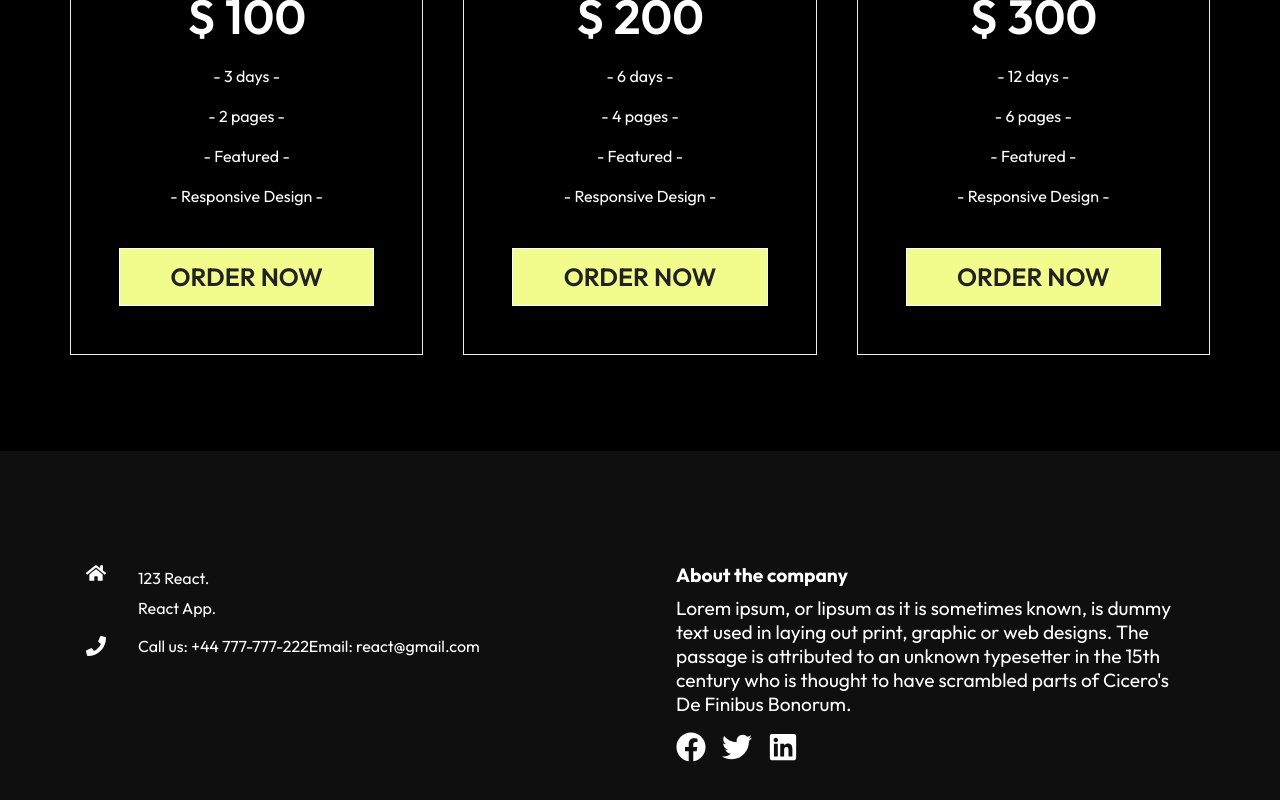
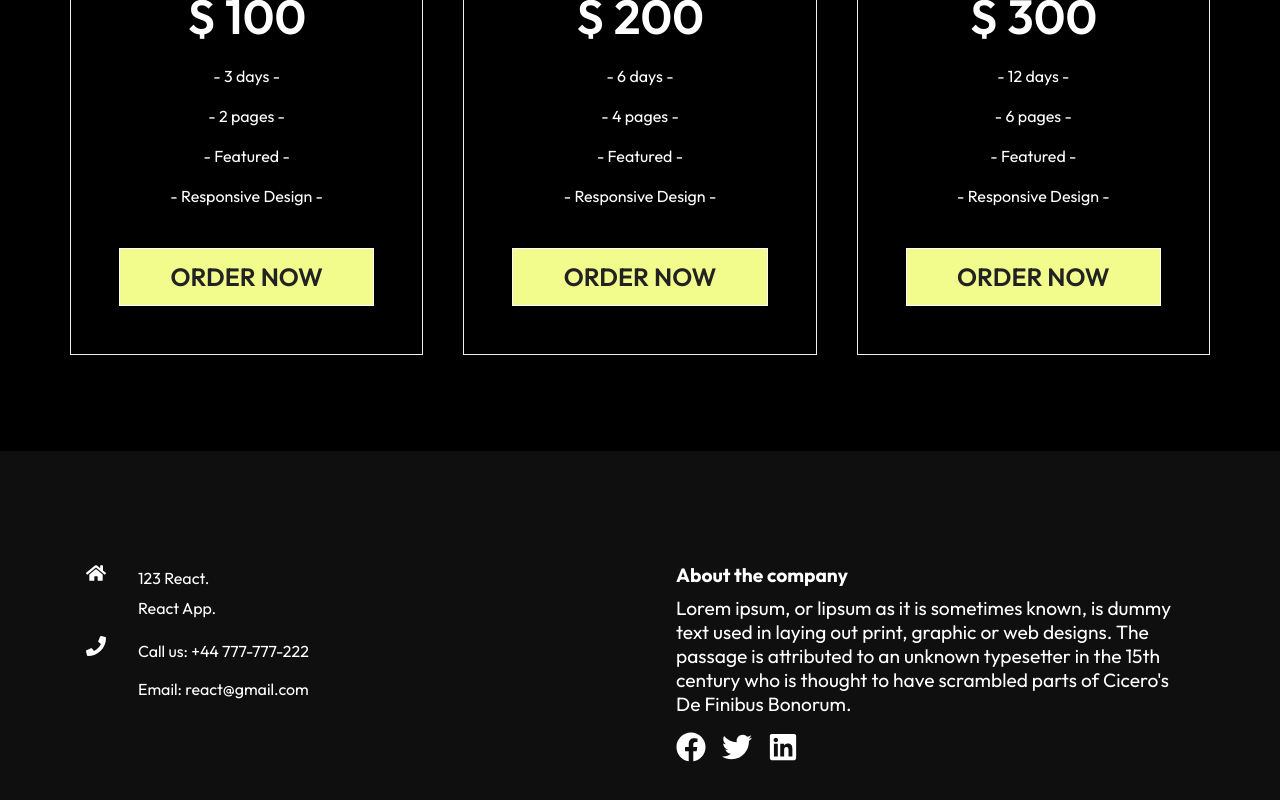
Before and after one commit to MartynasSlekys/my-app, a React (Create React App) app: page /project in a window 1280 px wide. Shown: the part 1435-2235 px from the top of the page. Built offline with nearby package versions, Linux system fonts and the light colour scheme.

Commit message:
added some cs lines.

```diff
--- a/src/components/FooterSection/FooterSection.css
+++ b/src/components/FooterSection/FooterSection.css
@@ -35,8 +35,13 @@
     margin-bottom: 0.8rem;
 }
 
-.footer-phone-wrapper p {
+.footer-phone-wrapper a {
     line-height: 30px;
+}
+
+.footer-contact-info a {
+    display: flex;
+    margin-bottom: 0.5rem;
 }
 
 .right-side-content {
```
